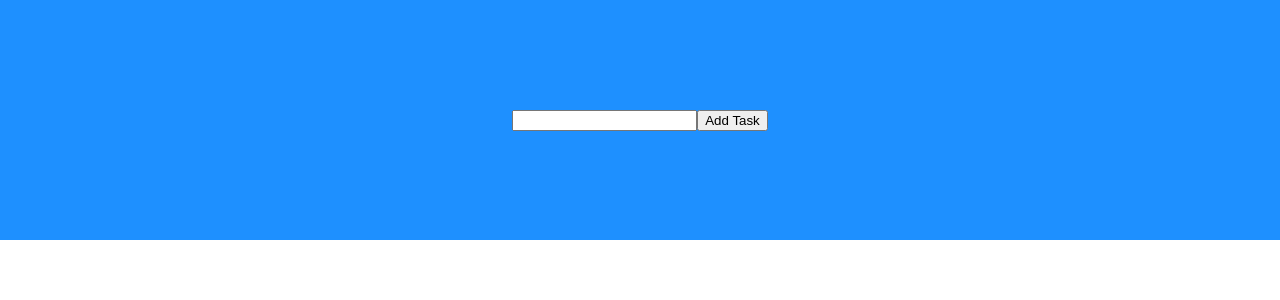
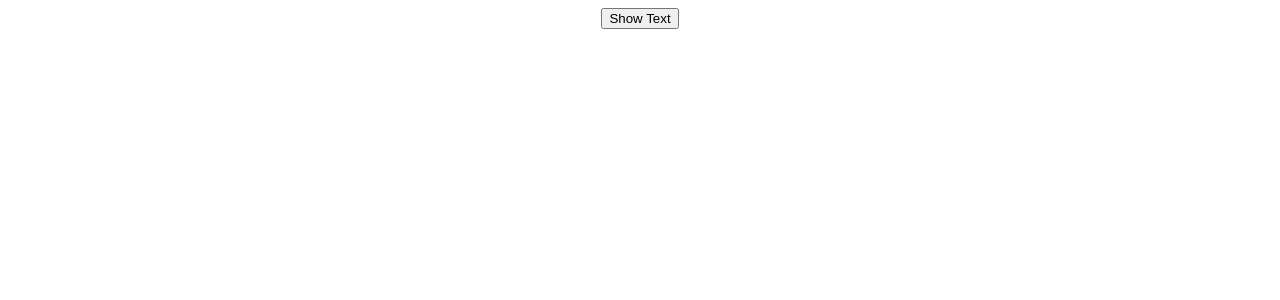
Before and after one commit to ulikverse/reactjscourse, a React (Create React App) app: page / in a window 1280 px wide. Shown: the top 300 px of the page. Built offline with nearby package versions, Linux system fonts and the light colour scheme.

Commit message:
ReactJS Course [6] - Component Lifecycle | UseEffect Tutorial

```diff
--- a/src/App.css
+++ b/src/App.css
@@ -36,55 +36,3 @@
     transform: rotate(360deg);
   }
 }
-
-/* ------------- */
-/* ------------- */
-/* ------------- */
-
-.App {
-  display: flex;
-  align-items: center;
-  flex-direction: column;
-  width: 100vw;
-  font-family: Arial, Helvetica, sans-serif;
-}
-
-body {
-  margin: 0;
-  padding: 0;
-}
-
-.addTask {
-  height: 30vh;
-  background-color: dodgerblue;
-  width: 100%;
-  display: flex;
-  justify-content: center;
-  align-items: center;
-}
-
-.list {
-  height: auto;
-  width: 100%;
-  display: flex;
-  align-items: center;
-  padding-top: 50px;
-  flex-direction: column;
-}
-
-.task {
-  width: 500px;
-  height: 50px;
-  display: flex;
-  margin: 15px;
-  display: flex;
-  align-items: center;
-  justify-content: center;
-}
-
-.task button {
-  width: auto;
-  height: 20px;
-  margin-left: 5px;
-  text-align: center;
-}
--- a/src/App.js
+++ b/src/App.js
@@ -1,44 +1,21 @@
 import "./App.css";
-import { useState } from "react";
-import { Task } from "./Task";
+import { useState, useEffect } from "react";
+import { Text } from "./Text";
 
 function App() {
-  const [todoList, setTodoList] = useState([]);
-  const [newTask, setNewTask] = useState("");
-
-  const handleChange = (event) => {
-    setNewTask(event.target.value);
-  };
-
-  const addTask = () => {
-    const task = {
-      id: todoList.length === 0 ? 1 : todoList[todoList.length - 1].id + 1,
-      taskName: newTask,
-    };
-    setTodoList([...todoList, task]);
-  };
-
-  const deleteTask = (id) => {
-    setTodoList(todoList.filter((task) => task.id !== id));
-  };
+  const [showText, setShowText] = useState(false);
 
   return (
     <div className="App">
-      <div className="addTask">
-        <input onChange={handleChange} />
-        <button onClick={addTask}>Add Task </button>
-      </div>
-      <div className="list">
-        {todoList.map((task) => {
-          return (
-            <Task
-              taskName={task.taskName}
-              id={task.id}
-              deleteTask={deleteTask}
-            />
-          );
-        })}
-      </div>
+      <button
+        onClick={() => {
+          setShowText(!showText);
+        }}
+      >
+        Show Text
+      </button>
+
+      {showText && <Text />}
     </div>
   );
 }
--- a/src/Task.js
+++ /dev/null
@@ -1,8 +0,0 @@
-export const Task = (props) => {
-  return (
-    <div className="task">
-      <h1>{props.taskName}</h1>
-      <button onClick={() => props.deleteTask(props.id)}> X </button>
-    </div>
-  );
-};
--- /dev/null
+++ b/src/Text.js
@@ -0,0 +1,26 @@
+import React from "react";
+import { useState, useEffect } from "react";
+
+export const Text = () => {
+  const [text, setText] = useState("");
+
+  useEffect(() => {
+    console.log("COMPONENT MOUNTED");
+
+    return () => {
+      console.log("COMPONENT UNMOUNTED");
+    };
+  });
+
+  return (
+    <div>
+      <input
+        onChange={(event) => {
+          setText(event.target.value);
+        }}
+      />
+
+      <h1> {text}</h1>
+    </div>
+  );
+};
```
